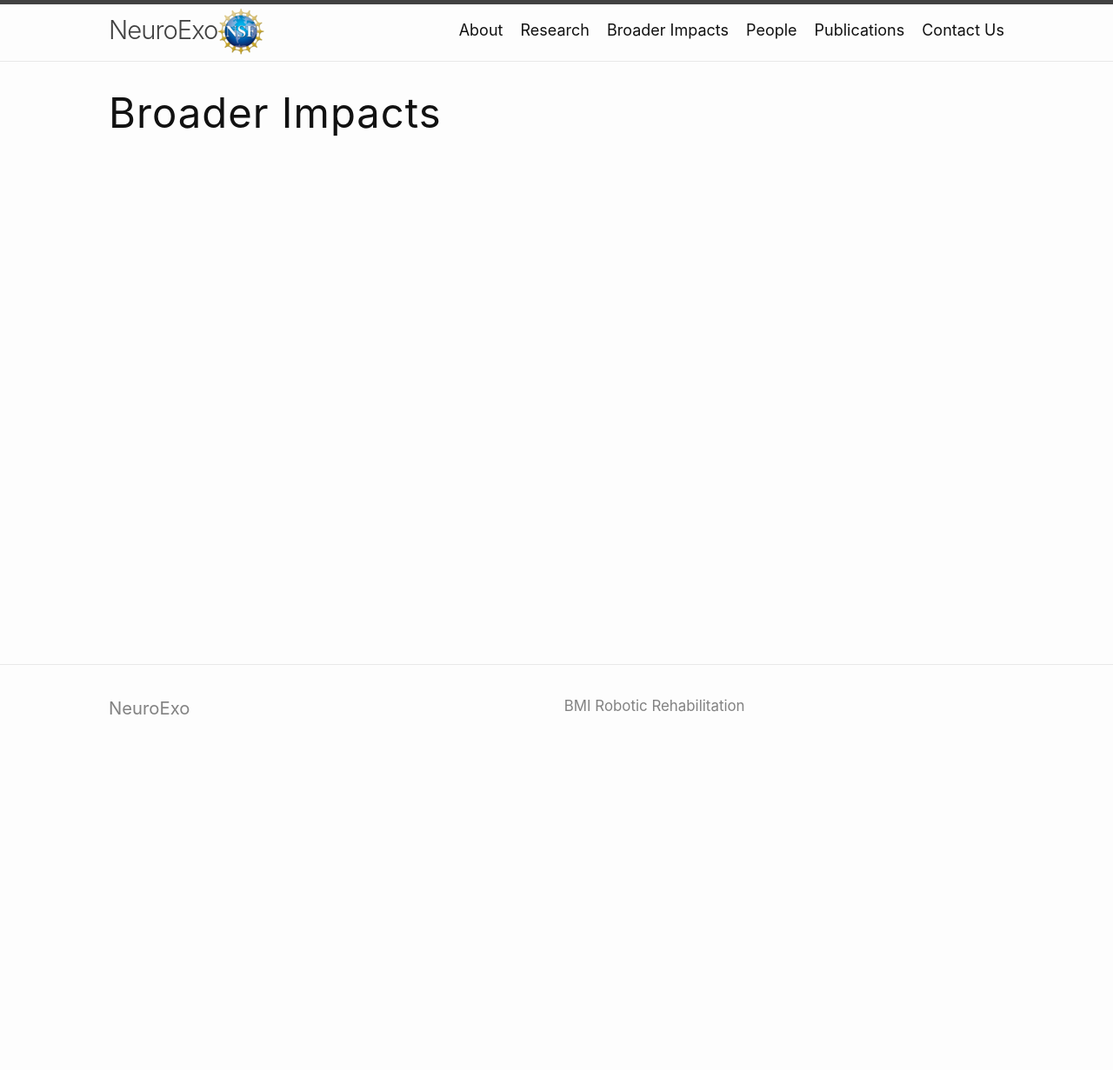
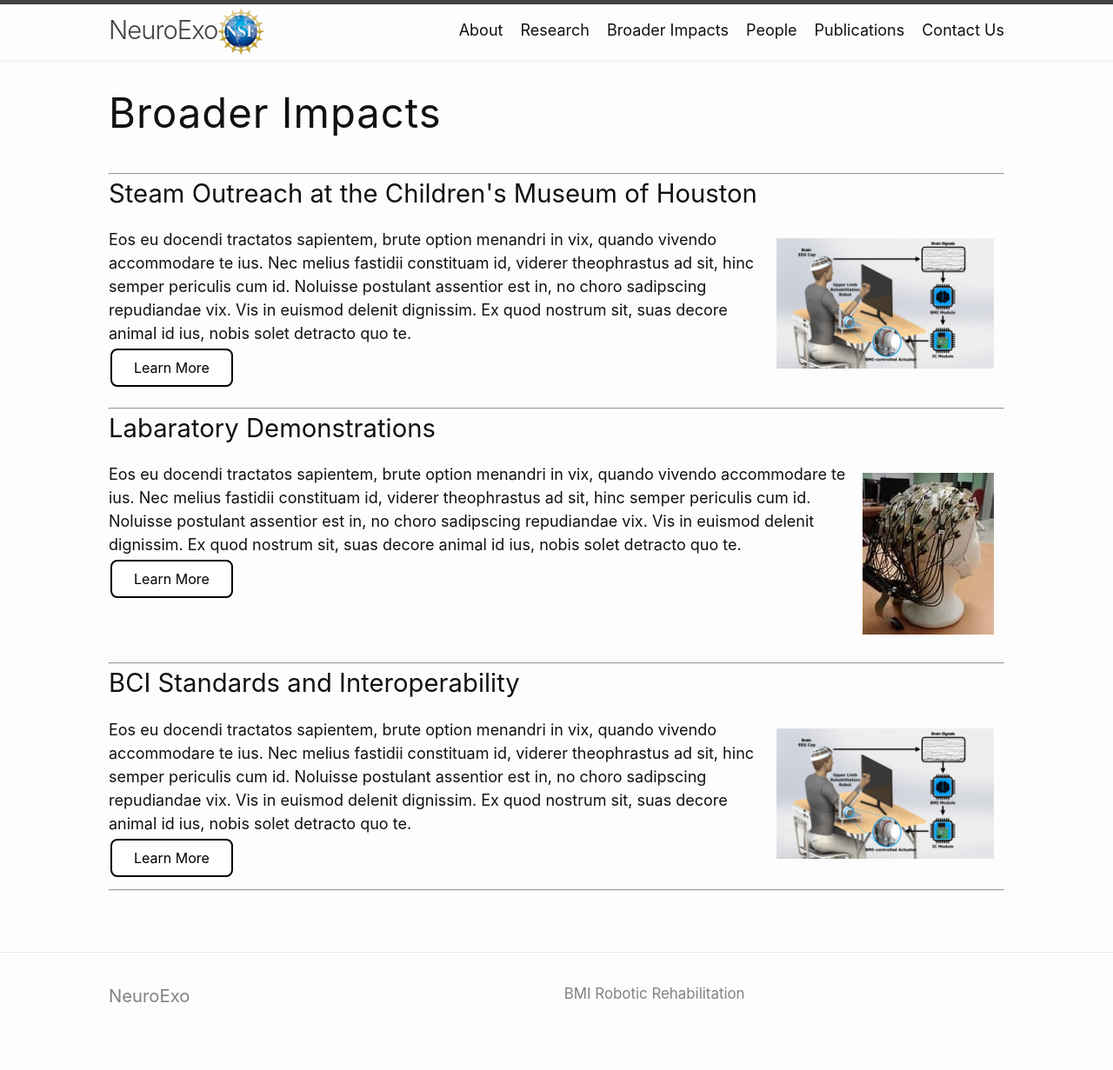
Before and after one commit to arcraik/neuroexo-website, a Jekyll site: the page built from impacts.md, in a window 1280 px wide. Shown: the whole page at 87% size. Built offline with Jekyll 4.4.1, drawn with Linux system fonts in a browser that asks for light colours; before the commit the page ends 900 px from its top, so only the background shows below that.

Commit message:
Update impacts.md

```diff
--- a/impacts.md
+++ b/impacts.md
@@ -3,3 +3,31 @@ layout: page
 title: Broader Impacts
 permalink: /impacts/
 ---
+<div class="section">
+<hr>
+<h3>Steam Outreach at the Children's Museum of Houston</h3>
+<img class="section" src="/assets/newfigure.png" alt="Test" align="right" height="150" width="250" />
+Eos eu docendi tractatos sapientem, brute option menandri in vix, quando vivendo accommodare te ius. Nec melius fastidii constituam id, viderer theophrastus ad sit, hinc semper periculis cum id. Noluisse postulant assentior est in, no choro sadipscing repudiandae vix. Vis in euismod delenit dignissim. Ex quod nostrum sit, suas decore animal id ius, nobis solet detracto quo te.
+<br>
+<a href="/artifacts/" class="button" >Learn More</a>
+</div>
+
+<div class="section">
+<hr>
+<h3>Labaratory Demonstrations</h3>
+<img class="section" src="/photos/hardware.jpg" alt="Test" align="right"  />
+Eos eu docendi tractatos sapientem, brute option menandri in vix, quando vivendo accommodare te ius. Nec melius fastidii constituam id, viderer theophrastus ad sit, hinc semper periculis cum id. Noluisse postulant assentior est in, no choro sadipscing repudiandae vix. Vis in euismod delenit dignissim. Ex quod nostrum sit, suas decore animal id ius, nobis solet detracto quo te.
+<br>
+<a href="https://neuroexo.org" class="button" >Learn More</a>
+</div>
+
+<div class="section">
+<hr>
+<h3>BCI Standards and Interoperability</h3>
+<img class="section" src="/assets/newfigure.png" alt="Test" align="right" height="150" width="250" />
+Eos eu docendi tractatos sapientem, brute option menandri in vix, quando vivendo accommodare te ius. Nec melius fastidii constituam id, viderer theophrastus ad sit, hinc semper periculis cum id. Noluisse postulant assentior est in, no choro sadipscing repudiandae vix. Vis in euismod delenit dignissim. Ex quod nostrum sit, suas decore animal id ius, nobis solet detracto quo te.
+<br>
+<a href="https://neuroexo.org" class="button" >Learn More</a>
+<br>
+</div>
+<hr>
```
